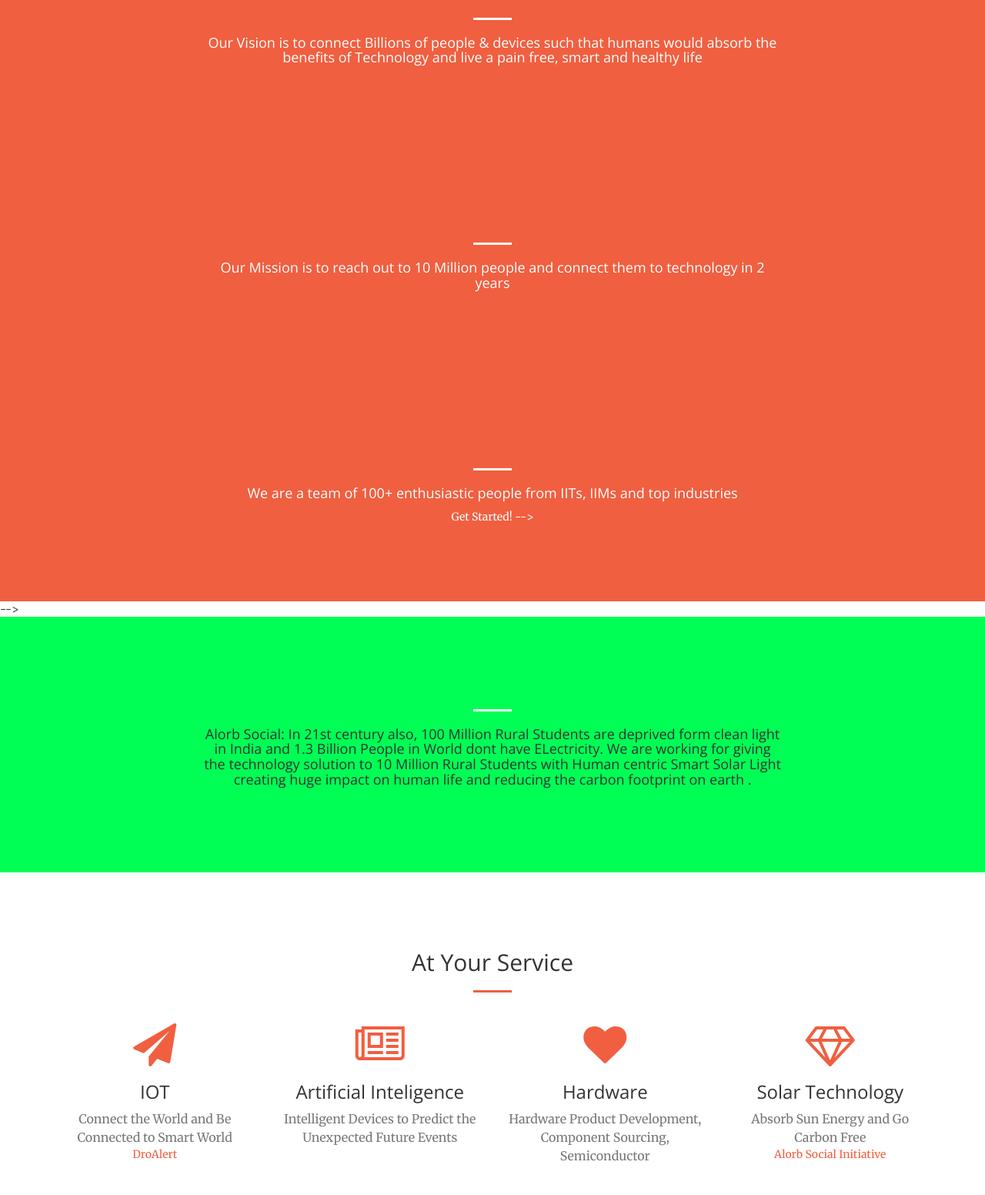
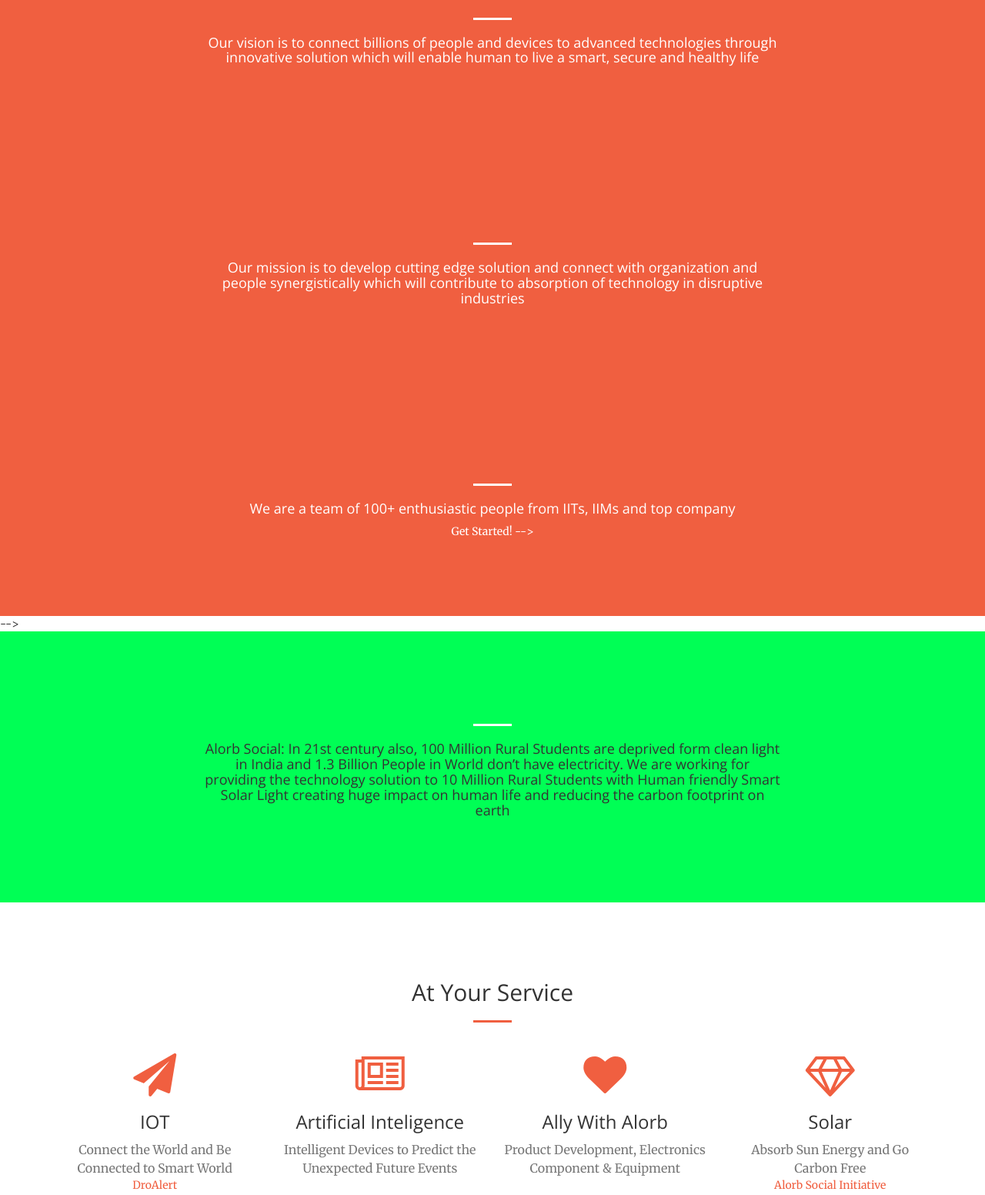
Before and after one commit to javedsky/emahtab.github.io, a website: page index.html in a window 1280 px wide. Shown: the part 1190-2742 px from the top of the page at 77% size. Drawn offline with nearby package versions, Linux system fonts and the light colour scheme.

Commit message:
New Commit

```diff
--- a/index.html
+++ b/index.html
@@ -89,7 +89,7 @@
             <div class="header-content-inner">
                 <h1 id="homeHeading">Alorb Technologies </h1>
                 <hr>
-                <p>Smart world of IoT with Power of Solar for Green and Smart Life On Planet</p>
+                <p>Smart Connected World With IOT and Artificial Intelligence For Better Life </p>
                 <a href="#aboutus" class="btn btn-primary btn-xl page-scroll">Find Out More</a>
             </div>
         </div>
@@ -116,7 +116,7 @@
             <div class="row">
                 <div class="col-lg-8 col-lg-offset-2 text-center">
                     <hr class="light">
-                    <h4 class="section-heading">Our Vision is to connect Billions of people & devices such that humans would absorb the benefits of Technology and live a pain free, smart and healthy life</h4>
+                    <h4 class="section-heading"> Our vision is to connect billions of people and devices to advanced technologies through innovative solution which will enable human to live a smart, secure and healthy life</h4>
                     <!--<a href="#services" class="page-scroll btn btn-default btn-xl sr-button">Get Started!</a>-->
                 </div>
             </div>
@@ -127,7 +127,7 @@
             <div class="row">
                 <div class="col-lg-8 col-lg-offset-2 text-center">
                     <hr class="light">
-                    <h4 class="section-heading">Our Mission is to reach out to 10 Million people and connect them to technology in 2 years</h4>
+                    <h4 class="section-heading"> Our mission is to develop cutting edge solution and connect with organization and people synergistically which will contribute to absorption of technology in disruptive industries</h4>
                     <!--<a href="#services" class="page-scroll btn btn-default btn-xl sr-button">Get Started!</a>-->
                 </div>
             </div>
@@ -138,7 +138,7 @@
             <div class="row">
                 <div class="col-lg-8 col-lg-offset-2 text-center">
                     <hr class="light">
-                    <h4 class="section-heading">We are a team of 100+ enthusiastic people from IITs, IIMs and top industries </h4
+                    <h4 class="section-heading"> We are a team of 100+ enthusiastic people from IITs, IIMs and top company</h4
                     <!--
 					<a href="#services" class="page-scroll btn btn-default btn-xl sr-button">Get Started!</a>
 					                                                                                                    -->
@@ -152,8 +152,7 @@
             <div class="row" bgcolor="#880022">
                 <div class="col-lg-8 col-lg-offset-2 text-center">
                     <hr class="light">
-                    <h4 class="section-heading">Alorb Social: In 21st century also, 100 Million Rural Students are deprived form clean light in India and 1.3 Billion People in World dont have ELectricity. We are working for giving the technology solution to 10 Million Rural Students with Human centric Smart Solar Light creating huge impact on human life and reducing the carbon footprint on earth
-.</h4>
+                    <h4 class="section-heading">Alorb Social: In 21st century also, 100 Million Rural Students are deprived form clean light in India and 1.3 Billion People in World don’t have electricity. We are working for providing the technology solution to 10 Million Rural Students with Human friendly Smart Solar Light creating huge impact on human life and reducing the carbon footprint on earth </h4>
                     <!--<a href="#services" class="page-scroll btn btn-default btn-xl sr-button">Get Started!</a>-->
                 </div>
             </div>
@@ -195,14 +194,14 @@
                <div class="col-lg-3 col-md-6 text-center">
                     <div class="service-box">
                        <i class="fa fa-4x fa-heart text-primary sr-icons"></i>
-                        <h3>Hardware</h3>
-                        <p class="text-muted">Hardware Product Development, Component Sourcing, Semiconductor </p>
+                        <h3>Ally With Alorb</h3>
+                        <p class="text-muted">Product Development, Electronics Component & Equipment </p>
                     </div>
                 </div>
 				                <div class="col-lg-3 col-md-6 text-center">
                     <div class="service-box">
                         <i class="fa fa-4x fa-diamond text-primary sr-icons"></i>
-                        <h3>Solar Technology</h3>
+                        <h3>Solar </h3>
                         <p class="text-muted">Absorb Sun Energy and Go Carbon Free</p>
 						<a href="https://alorb-social.firedrop.me/">Alorb Social Initiative</a>
                     </div>
@@ -321,7 +320,8 @@
         <div class="container text-center">
             <div class="call-to-action">
                 <h2>Imagine Your World of Future Technologies</h2>
-                <a href="https://www.linkedin.com/in/javedsky/" class="btn btn-default btn-xl sr-button" target="_blank">Connect Us</a>
+                <!-- <a href="https://www.linkedin.com/in/javedsky/" class="btn btn-default btn-xl sr-button" target="_blank">Connect Us</a>
+				-->
             </div>
         </div>
     </aside>
```
